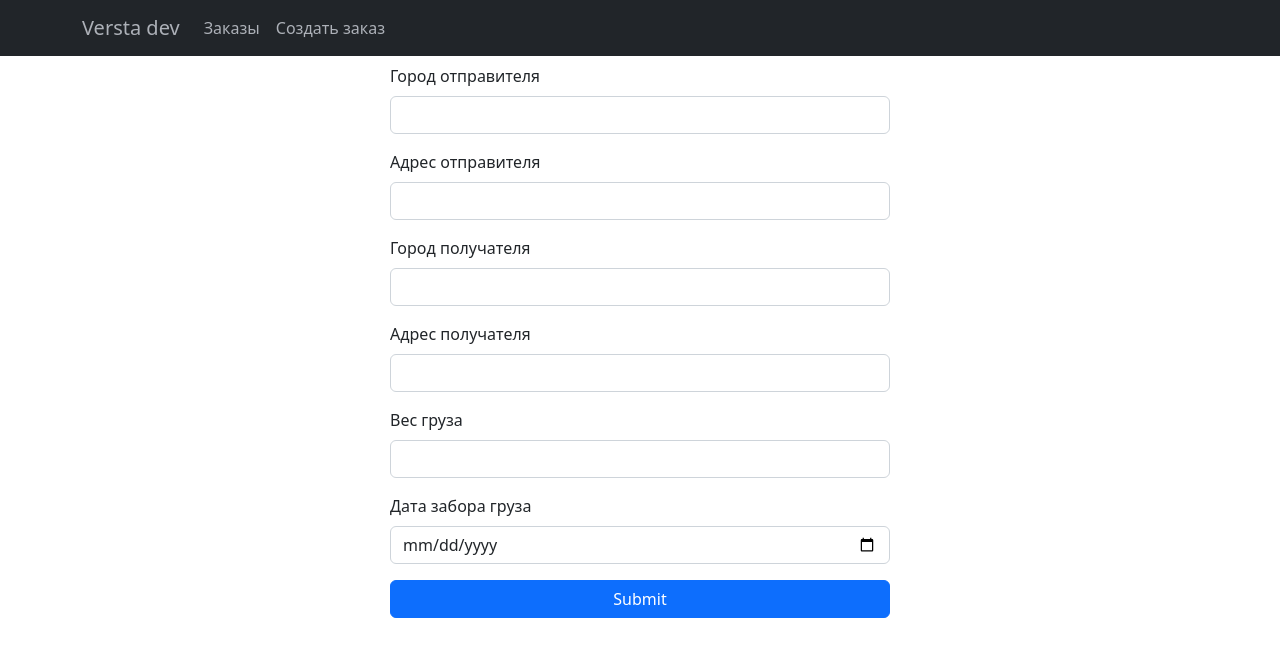
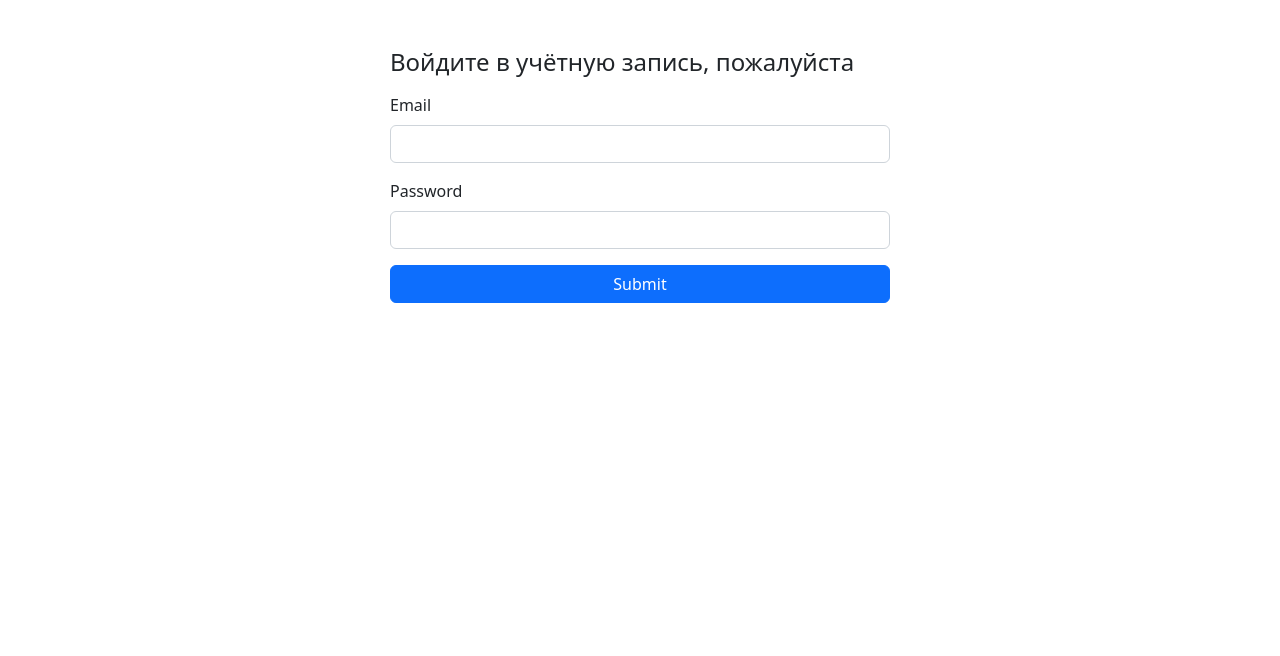
Before and after one commit to constadry/web-offer-form, a React (Create React App) app: page /create-offer in a window 1280 px wide. Shown: the top 656 px of the page. Built offline with nearby package versions, Linux system fonts and the light colour scheme.

Commit message:
feat: added auth

```diff
--- a/src/App.js
+++ b/src/App.js
@@ -5,6 +5,7 @@ import { Home } from './Home';
 import { CreateOffer } from './CreateOffer';
 import { Offers } from './Offers';
 import Login from './Login';
+import useToken from './useToken';
 
 import {
   BrowserRouter as Router,
@@ -13,11 +14,11 @@ import {
 } from 'react-router-dom'
 
 function App() {
-  const [token, setToken] = useState();
+  const {token, setToken} = useToken();
 
-  // if (!token) {
-  //   return <Login setToken={setToken}/>
-  // }
+  if (!token) {
+    return <Login setToken={setToken}/>
+  }
 
   return (
     <>
--- a/src/Components/Navigation.js
+++ b/src/Components/Navigation.js
@@ -1,5 +1,5 @@
 import React from "react";
-import { Container, Nav, Navbar } from "react-bootstrap";
+import { Button, Container, Nav, Navbar } from "react-bootstrap";
 import { Link } from "react-router-dom";
 import styled from "styled-components";
 
@@ -27,6 +27,7 @@ export default function Navigation() {
                                 <Nav.Link><Link to="/create-offer">Создать заказ</Link></Nav.Link>
                             </Nav>
                         </Navbar.Collapse>
+                        <Button onClick={() => localStorage.clear()}>Log out</Button>
                     </Container>
                 </Navbar>
             </Styles>
--- a/src/CreateOffer.js
+++ b/src/CreateOffer.js
@@ -24,6 +24,8 @@ export function CreateOffer() {
                     (obj, input) => Object.assign(obj, { [input.name]: input.value }),
                     {}
                 );
+
+            data.push({userEmail: localStorage.getItem("email")});
 
             console.log(JSON.stringify(data));
 
--- a/src/Login.js
+++ b/src/Login.js
@@ -1,16 +1,52 @@
 import { Container, Form, Button } from "react-bootstrap";
+import PropTypes from 'prop-types';
+import { useState } from "react";
+import styled from "styled-components";
 
-export default function Login() {
+const Styles = styled.div`
+    * {
+       width: 500px;
+    }
+`
+
+async function loginUser(credentials) {
+    return fetch('https://localhost:7290/api/authenticate/login', {
+        method: 'POST',
+        headers: {
+            'Content-Type': 'application/json'
+        },
+        body: JSON.stringify(credentials)
+    })
+        .then(data => data.json())
+}
+
+export default function Login({ setToken }) {
+    const [email, setEmail] = useState();
+    const [password, setPassword] = useState();
+
+    const handleSubmit = async e => {
+        e.preventDefault();
+        const token = await loginUser({
+            email,
+            password
+        });
+        setToken(token);
+        localStorage.setItem("email", email);
+    }
     return (
-        <Container>
+        <Container className="">
             <Form
-            // onSubmit={}
+                onSubmit={handleSubmit}
+                className="mt-5 d-flex flex-column align-items-center"
             >
-                <Form.Group className="mb-3" controlId="email">
+                <Styles>
+                    <strong className="h4">Войдите в учётную запись, пожалуйста</strong>
+                    <Form.Group className="mt-3 mb-3" controlId="email">
                         <Form.Label>Email</Form.Label>
                         <Form.Control
                             type="email"
                             name="email"
+                            onChange={e => setEmail(e.target.value)}
                             required
                         />
                     </Form.Group>
@@ -20,6 +56,7 @@ export default function Login() {
                         <Form.Control
                             type="password"
                             name="password"
+                            onChange={e => setPassword(e.target.value)}
                             required
                         />
                     </Form.Group>
@@ -27,7 +64,12 @@ export default function Login() {
                     <Button variant="primary" type="submit">
                         Submit
                     </Button>
+                </Styles>
             </Form>
         </Container>
     )
 }
+
+Login.propTypes = {
+    setToken: PropTypes.func.isRequired
+}
--- a/src/Offers.js
+++ b/src/Offers.js
@@ -8,7 +8,8 @@ export function Offers() {
     const [show, setShow] = useState(false);
 
     const fecthProducts = async () => {
-        let response = await fetch("https://localhost:7290/api/offer");
+        let userEmail = localStorage.getItem("email");
+        let response = await fetch('https://localhost:7290/api/offer/' + userEmail);
         if (response.ok) {
             let json = await response.json();
             setProducts(json);
--- /dev/null
+++ b/src/useToken.js
@@ -0,0 +1,21 @@
+import { useState } from "react";
+
+export default function useToken() {
+    const getToken = () => {
+        const tokenString = localStorage.getItem('token');
+        const userToken = JSON.parse(tokenString);
+        return userToken?.token;
+    }
+
+    const [token, setToken] = useState(getToken());
+
+    const saveToken = userToken => {
+        localStorage.setItem('token', JSON.stringify(userToken));
+        setToken(useToken.token);
+    }
+
+    return {
+        setToken: saveToken,
+        token
+    }
+}
```
Lines whose indentation alone changed are shown as unchanged.
